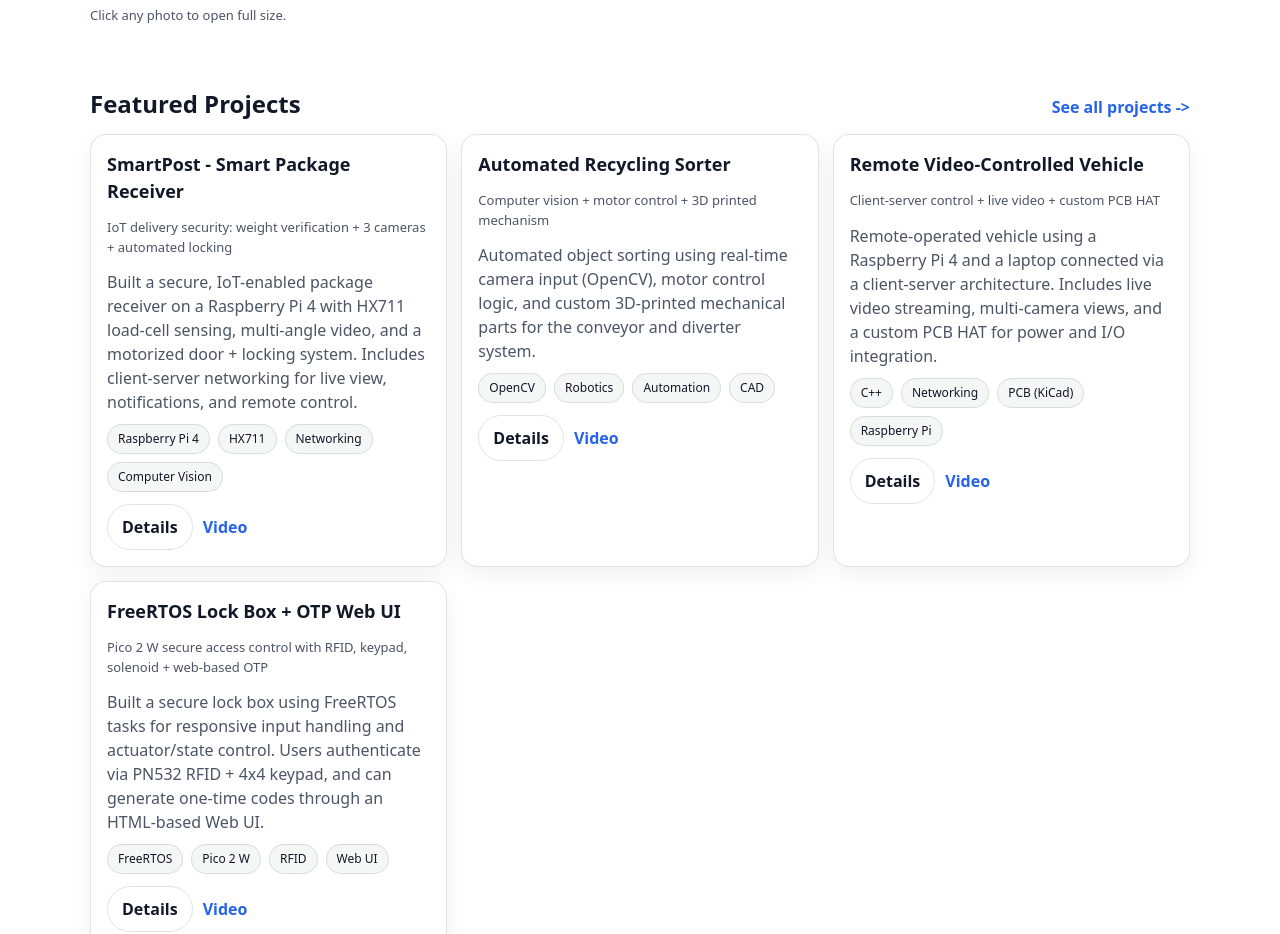
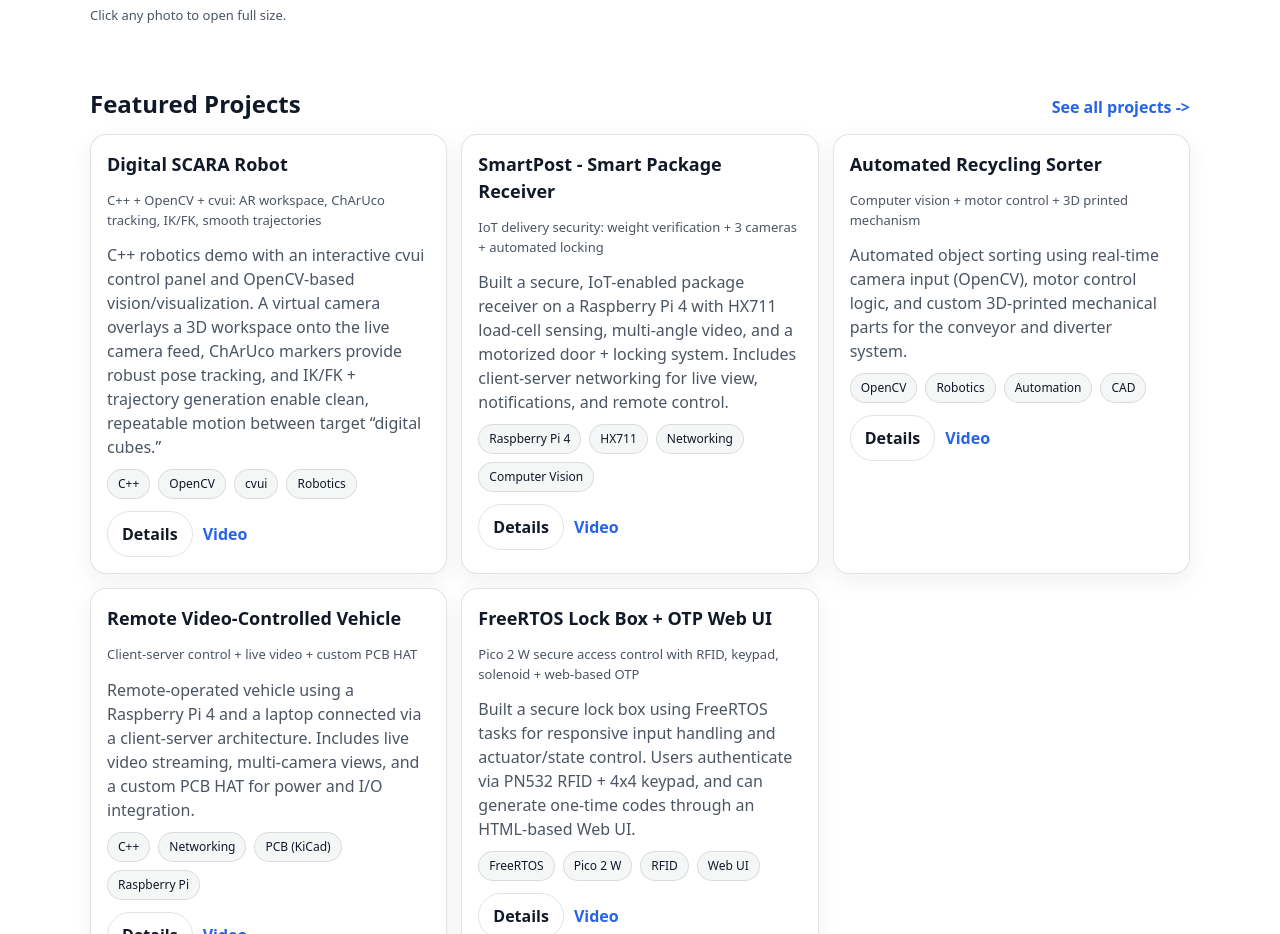
Before and after one commit to HealyElectrical/Glen-Healy-Website, a plain HTML site: page index.html in a window 1280 px wide. Shown: the part 1540-2474 px from the top of the page. Drawn offline with Linux system fonts and the light colour scheme.

Commit message:
update
update

```diff
--- a/index.html
+++ b/index.html
@@ -139,6 +139,31 @@ I’m happiest mixing robotics, automation, and 3D design, but I also genuinely
   </div>
 
   <div class="grid-3">
+    <!-- Digital SCARA Robot -->
+<article class="card project-card">
+  <div class="project-top">
+    <h3>Digital SCARA Robot</h3>
+    <p class="muted small">C++ + OpenCV + cvui: AR workspace, ChArUco tracking, IK/FK, smooth trajectories</p>
+  </div>
+
+  <p class="project-summary">
+    C++ robotics demo with an interactive cvui control panel and OpenCV-based vision/visualization. A virtual camera overlays a 3D
+    workspace onto the live camera feed, ChArUco markers provide robust pose tracking, and IK/FK + trajectory generation enable clean,
+    repeatable motion between target “digital cubes.”
+  </p>
+
+  <div class="tag-row">
+    <span class="tag">C++</span>
+    <span class="tag">OpenCV</span>
+    <span class="tag">cvui</span>
+    <span class="tag">Robotics</span>
+  </div>
+
+  <div class="project-links">
+    <a class="btn btn-ghost" href="projects.html#digital-scara">Details</a>
+    <a class="link" href="https://youtu.be/cLXfE6M3GJY" target="_blank" rel="noreferrer">Video</a>
+  </div>
+</article>
 
     <!-- SmartPost -->
     <article class="card project-card">
```
